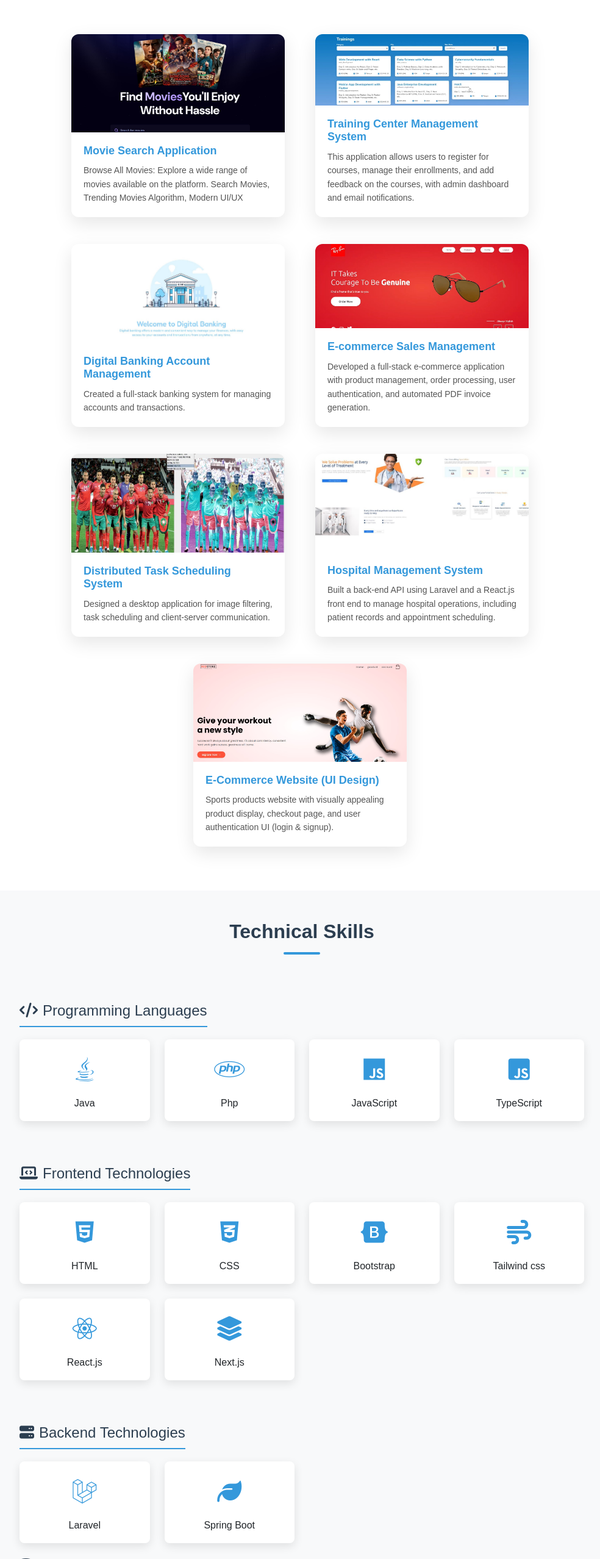
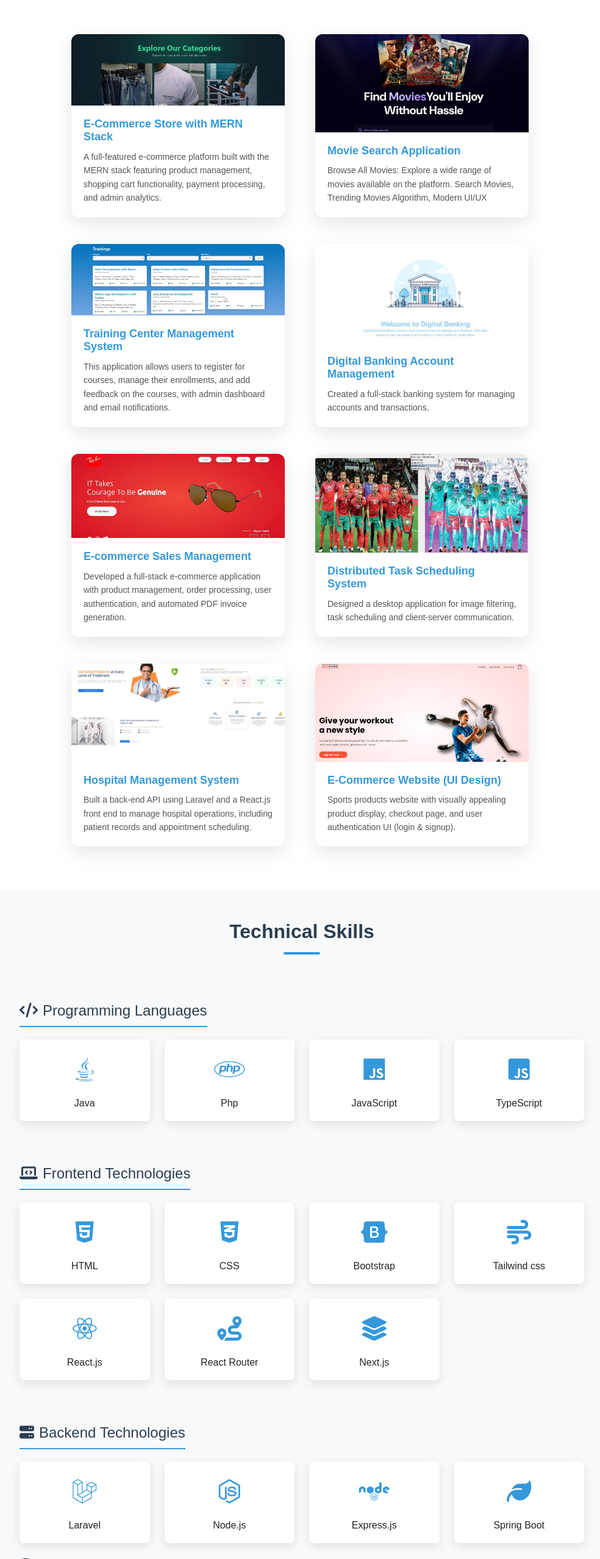
Before and after one commit to ismailastighfar/Portfolio, a plain HTML site: page index.html in a window 1280 px wide. Shown: the part 3086-5642 px from the top of the page at 61% size, without its empty margins (145-1129 px from the left). Drawn offline with nearby package versions, Linux system fonts and the light colour scheme.

Commit message:
add node and express project

```diff
--- a/index.html
+++ b/index.html
@@ -190,7 +190,40 @@
             </div>
         </div>
 
+
         <div class="row project-grid">
+
+              <div class="col-md-6 col-lg-4 mb-4 project-item fullstack">
+                <div class="project-card">
+                    <div class="project-image">
+                        <img src="images/mern.jpg" alt="Movie app" class="img-fluid">
+                        <div class="project-hover">
+                            <div class="project-hover-content">
+                                <div class="project-tech-stack">
+                                    <span class="badge">React.js</span>
+                                    <span class="badge">express js</span>
+                                    <span class="badge">MongoDB</span>
+                                    <span class="badge">Stripe</span>
+                                </div>
+                                <div class="project-links">
+                                    <a href="#" target="_blank" class="btn btn-sm btn-primary">
+                                        <i class="fas fa-eye"></i> Demo
+                                    </a>
+                                    <a href="https://github.com/ismailastighfar/E-Commerce-Store" target="_blank" class="btn btn-sm btn-secondary">
+                                        <i class="fab fa-github"></i> Code
+                                    </a>
+                                </div>
+                            </div>
+                        </div>
+                    </div>
+                    <div class="project-info">
+                        <h5>E-Commerce Store with MERN Stack</h5>
+                        <p>A full-featured e-commerce platform built with the MERN stack featuring product management, shopping cart functionality, payment processing, and admin analytics.</p>
+                </div>
+            </div>
+            </div>
+
+
             <div class="col-md-6 col-lg-4 mb-4 project-item frontend">
                 <div class="project-card">
                     <div class="project-image">
@@ -499,6 +532,14 @@
                             <div class="col-6 col-md-3 mb-4">
                                 <div class="skill-item text-center">
                                     <div class="skill-icon">
+                                        <i class="fas fa-route"></i>
+                                    </div>
+                                    <h5>React Router</h5>
+                                </div>
+                            </div>
+                            <div class="col-6 col-md-3 mb-4">
+                                <div class="skill-item text-center">
+                                    <div class="skill-icon">
                                         <i class="fas fa-layer-group"></i>
                                     </div>
                                     <h5>Next.js</h5>
@@ -516,6 +557,22 @@
                                         <i class="fa-brands fa-laravel"></i>
                                     </div>
                                     <h5>Laravel</h5>
+                                </div>
+                            </div>
+                            <div class="col-6 col-md-3 mb-4">
+                                <div class="skill-item text-center">
+                                    <div class="skill-icon">
+                                        <i class="fab fa-node-js"></i>
+                                    </div>
+                                    <h5>Node.js</h5>
+                                </div>
+                            </div>
+                            <div class="col-6 col-md-3 mb-4">
+                                <div class="skill-item text-center">
+                                    <div class="skill-icon">
+                                        <i class="fab fa-node"></i>
+                                    </div>
+                                    <h5>Express.js</h5>
                                 </div>
                             </div>
                             <div class="col-6 col-md-3 mb-4">
```
Also changed, not shown: images/mern.jpg (added), images/test.jpg (added).
